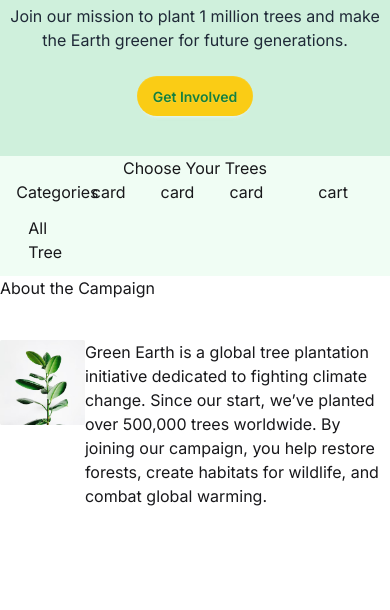
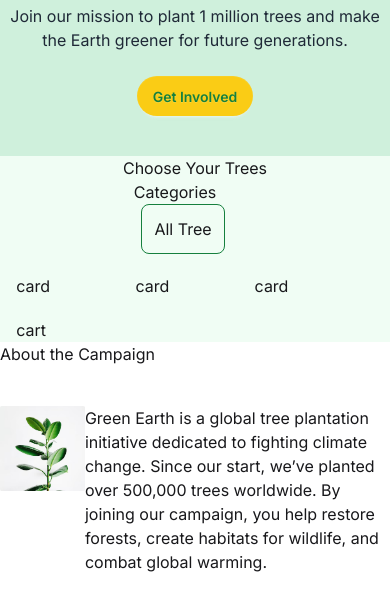
Before and after one commit to Anonnya01/Green-Earth-Plants, a plain HTML site: page index.html in a window 390 px wide. Shown: the part 228-838 px from the top of the page. Drawn offline with nearby package versions, Linux system fonts and the light colour scheme; no server answers.

Commit message:
responsive style added

```diff
--- a/index.html
+++ b/index.html
@@ -97,15 +97,17 @@
     <!-- main  -->
     <section class="bg-[#F0FDF4]">
       <h1 class="text-center">Choose Your Trees</h1>
-      <section class="grid grid-cols-5 gap-5 mx-auto max-w-11/12">
+      <section class="grid grid-cols-1 gap-5 mx-auto md:grid-cols-5 max-w-11/12">
         <!-- left -->
-        <div id="category-btn" class="col-span-1">
-          <h2>Categories</h2>
+        <div>
+          <h2 class="text-center ">Categories</h2>
+          <div id="category-btn" class="flex flex-wrap justify-center gap-2 ml-4 md:col-span-1 md:ml-0 ">
           <button
-            class="hover:bg-[#15803D] hover:text-white text-left w-full p-3 rounded-lg"
+            class="hover:bg-[#15803D] border-[#15803D] border-1 md:border-none hover:text-white text-left md:w-full p-3 rounded-lg "
           >
             All Tree
           </button>
+        </div>
         </div>
         <!-- middle -->
         <div class="col-span-3">
--- a/script.js
+++ b/script.js
@@ -18,7 +18,7 @@ console.log(categories);
 categories.forEach(category => {
   getCategoryBtn.innerHTML +=`
 
-   <button class=" hover:bg-[#15803D] hover:text-white text-left w-full p-3 rounded-lg">${category.category_name}</button>
+   <button class=" hover:bg-[#15803D] hover:text-white text-left md:w-full p-3 rounded-lg border-[#15803D] border-1 md:border-none ">${category.category_name}</button>
   `
 });
 
```
